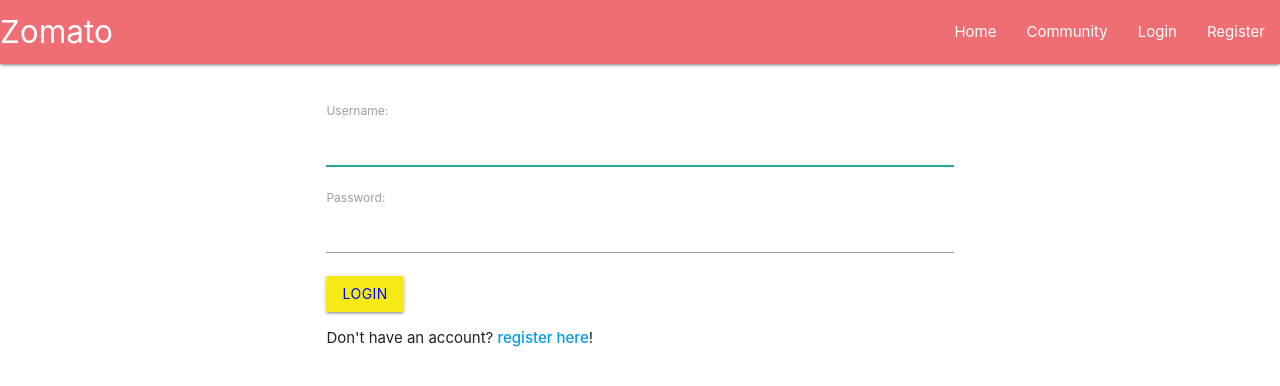
After one commit to avin99/project-on-Django, a Django app: page /login in a window 1280 px wide. The commit adds this page. Shown: the top 386 px of the page. Run offline with Django 3.2, Linux system fonts and the light colour scheme; some libraries are stand-ins or nearby versions.

Commit message:
login page created

```diff
--- a/foodapp/mysite/main/templates/main/header.html
+++ b/foodapp/mysite/main/templates/main/header.html
@@ -15,12 +15,30 @@
             <a href="/" class="brand-logo">Zomato</a>
             <ul id="nav-mobile" class="right hide-on-med-and-down">
                 <li><a href="/">Home</a></li>
-                <li><a href="https://discord.gg/sentdex">Community</a></li>
+                <li><a href="">Community</a></li>
+                {% if user.is_authenticated %}
+                <li><a href="/account">{{user.username|title}}</a></li>
+                <li><a href="/logout">Logout</a></li>
+           {% else %}
                 <li><a href="/login">Login</a></li>
                 <li><a href="/register">Register</a></li>
+                {% endif %}
             </ul>
         </div>
     </nav>
+    {% if messages %}
+    {% for message in messages %}
+        {% if message.tags == 'success'%}
+            <script>M.toast({html: "{{message}}", classes: 'green rounded', displayLength:2000});</script>
+        {% elif message.tags == 'info'%}
+            <script>M.toast({html: "{{message}}", classes: 'blue rounded', displayLength:2000});</script>
+        {% elif message.tags == 'warning'%}
+            <script>M.toast({html: "{{message}}", classes: 'orange rounded', displayLength:10000});</script>
+        {% elif message.tags == 'error'%}
+            <script>M.toast({html: "{{message}}", classes: 'red rounded', displayLength:10000});</script>
+        {% endif %}
+    {% endfor %}
+{% endif %}
     <div class="container"><br>
         {% block content %}
         {% endblock %}
--- /dev/null
+++ b/foodapp/mysite/main/templates/main/login.html
@@ -0,0 +1,13 @@
+{% extends 'main/header.html' %}
+
+{% block content %}
+
+    <div class="container">
+        <form method="POST">
+        {% csrf_token %}
+        {{form.as_p}}
+            <button style="background-color:#F4EB16; color:blue" class="btn btn-outline-info" type="submit">Login</button>
+        </form>
+        Don't have an account? <a href="/register" target="blank"><strong>register here</strong></a>!
+    </div>
+{% endblock %}
--- a/foodapp/mysite/main/urls.py
+++ b/foodapp/mysite/main/urls.py
@@ -20,4 +20,6 @@
 urlpatterns = [
     path("", views.homepage, name="homepage"),
     path("register/", views.register, name="register"),
+    path("logout", views.logout_request, name="logout"),
+    path("login", views.login_request, name="login"),
 ]
--- a/foodapp/mysite/main/views.py
+++ b/foodapp/mysite/main/views.py
@@ -1,7 +1,7 @@
 from django.shortcuts import render,redirect
 from django.http import HttpResponse
 from .models import Tutorial
-from django.contrib.auth.forms import UserCreationForm
+from django.contrib.auth.forms import UserCreationForm, AuthenticationForm
 from django.contrib.auth import logout, authenticate, login
 from django.contrib import messages
 
@@ -18,6 +18,7 @@
             username = form.cleaned_data.get('username')
             messages.success(request, f"New account created: {username}")
             login(request, user)
+            messages.info(request, f"You are now logged in as {username}")
             return redirect("main:homepage")
         else:
             for msg in form.error_messages:
@@ -32,3 +33,27 @@
     return render(request = request,
                   template_name = "main/register.html",
                   context={"form":form})
+def logout_request(request):
+    logout(request)
+    messages.info(request, "Logged out successfully!")
+    return redirect("main:homepage")
+
+def login_request(request):
+    if request.method == 'POST':
+        form = AuthenticationForm(request=request, data=request.POST)
+        if form.is_valid():
+            username = form.cleaned_data.get('username')
+            password = form.cleaned_data.get('password')
+            user = authenticate(username=username, password=password)
+            if user is not None:
+                login(request, user)
+                messages.info(request, f"You are now logged in as {username}")
+                return redirect('/')
+            else:
+                messages.error(request, "Invalid username or password.")
+        else:
+            messages.error(request, "Invalid username or password.")
+    form = AuthenticationForm()
+    return render(request = request,
+                    template_name = "main/login.html",
+                    context={"form":form})
```
Also changed, not shown: foodapp/mysite/db.sqlite3.
